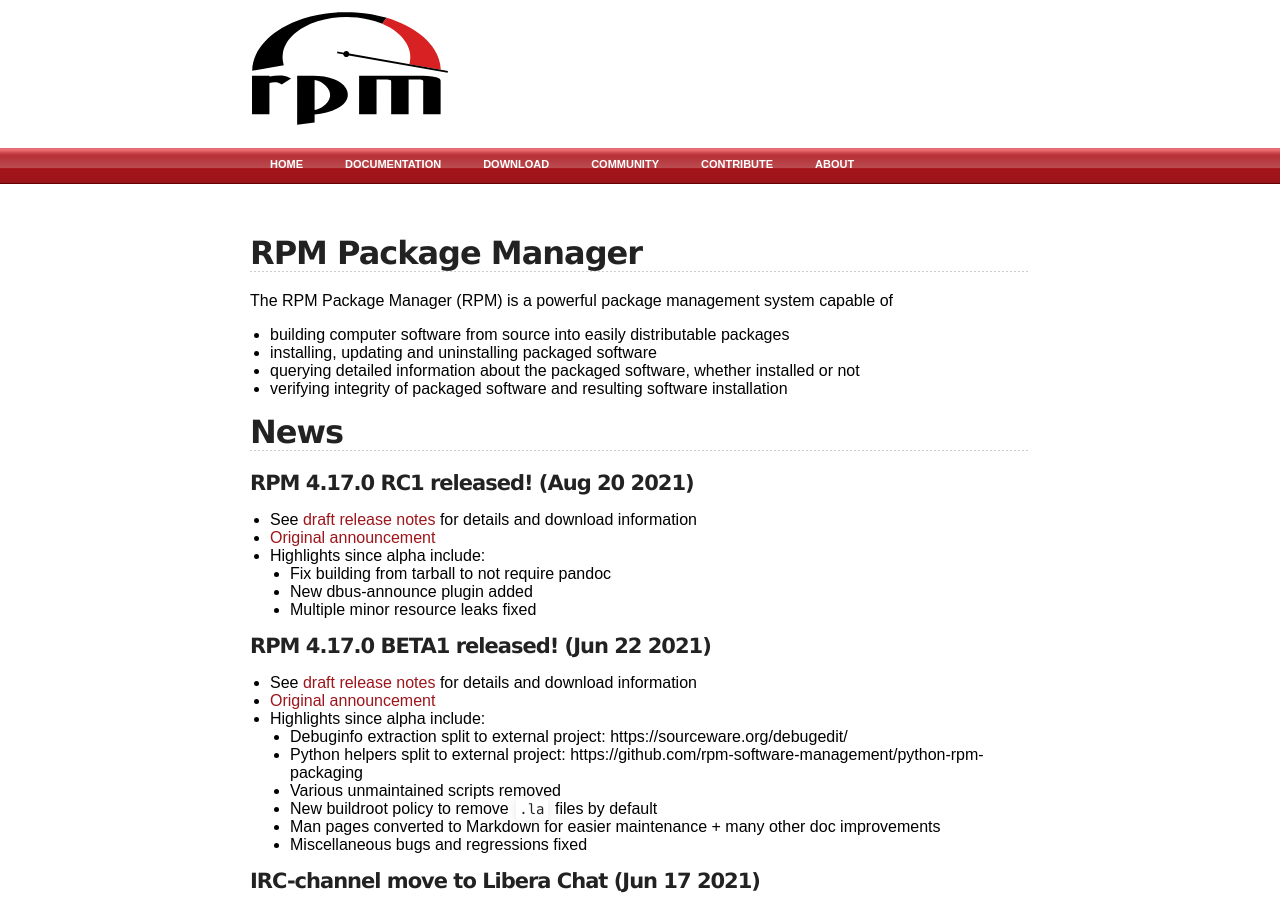
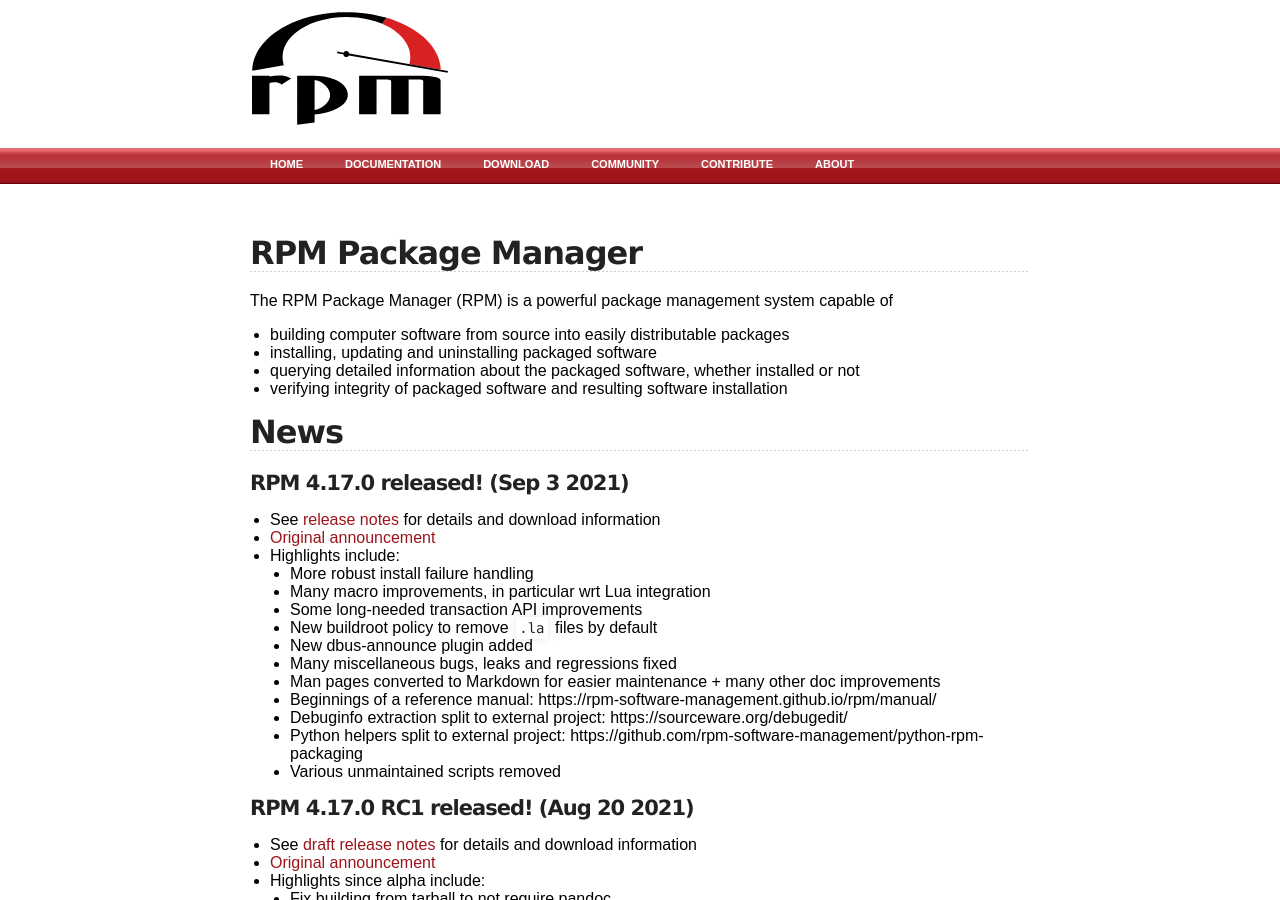
Before and after one commit to rpm-software-management/rpm-web, a Jekyll site: the page built from index.md, in a window 1280 px wide and 900 px high. Built offline with Jekyll 4.4.1, drawn with Linux system fonts in a browser that asks for light colours.

```diff
--- a/index.md
+++ b/index.md
@@ -15,6 +15,26 @@ capable of
 * verifying integrity of packaged software and resulting software installation
 
 ## News
+#### RPM 4.17.0 released! (Sep 3 2021)
+* See [release notes](wiki/Releases/4.17.0) for details and download information
+* [Original announcement](https://lists.rpm.org/pipermail/rpm-announce/2021-September/000092.html)
+* Highlights include:
+  * More robust install failure handling
+  * Many macro improvements, in particular wrt Lua integration
+  * Some long-needed transaction API improvements
+  * New buildroot policy to remove `.la` files by default
+  * New dbus-announce plugin added
+  * Many miscellaneous bugs, leaks and regressions fixed
+  * Man pages converted to Markdown for easier maintenance + many other
+    doc improvements
+  * Beginnings of a reference manual:
+    https://rpm-software-management.github.io/rpm/manual/
+  * Debuginfo extraction split to external project:
+    https://sourceware.org/debugedit/
+  * Python helpers split to external project:
+    https://github.com/rpm-software-management/python-rpm-packaging
+  * Various unmaintained scripts removed
+
 #### RPM 4.17.0 RC1 released! (Aug 20 2021)
 * See [draft release notes](wiki/Releases/4.17.0) for details and download information
 * [Original announcement](https://lists.rpm.org/pipermail/rpm-announce/2021-August/000091.html)
```
Also changed, not shown: download.md (+3 -6 lines), timeline.md (+20 -0 lines).
